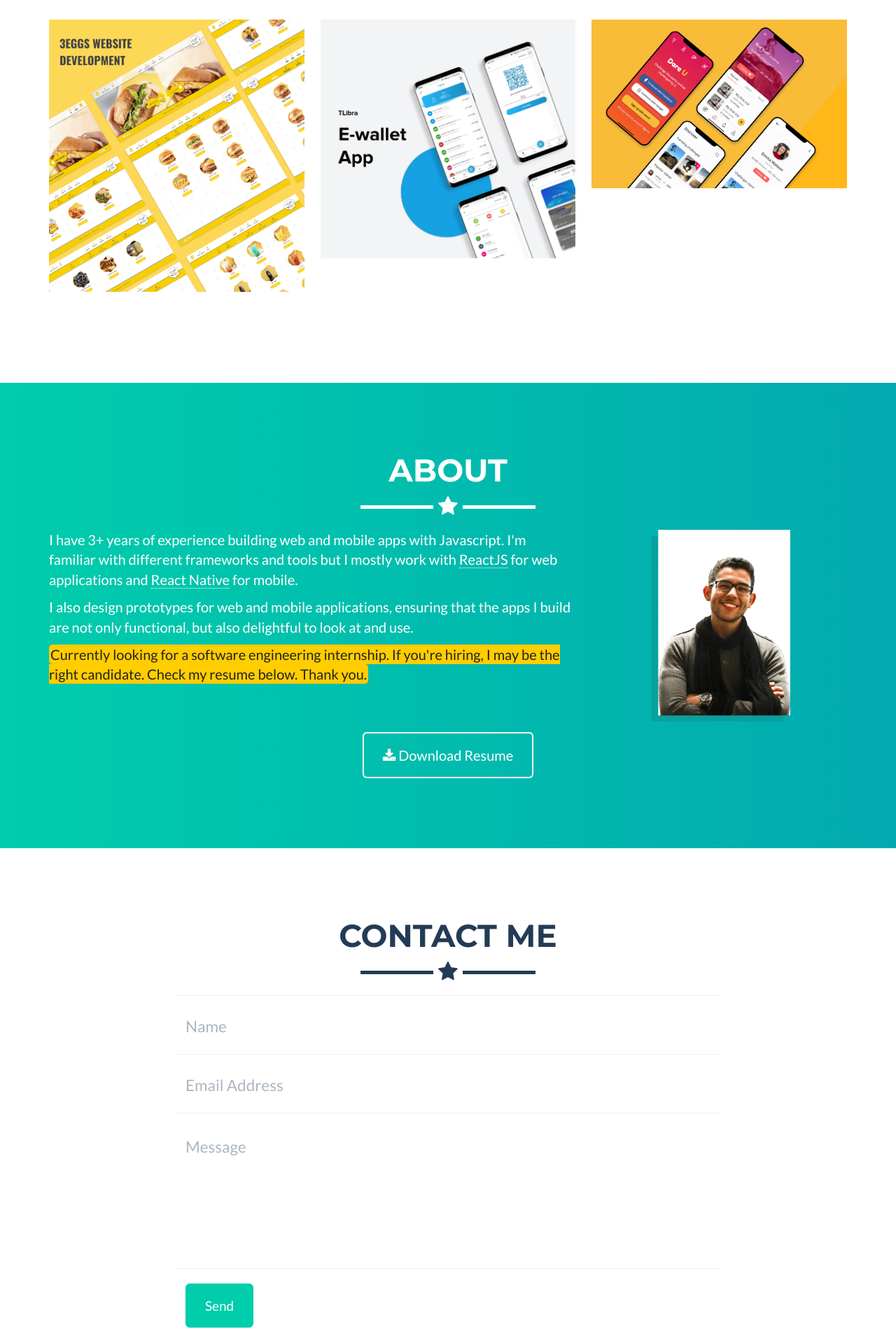
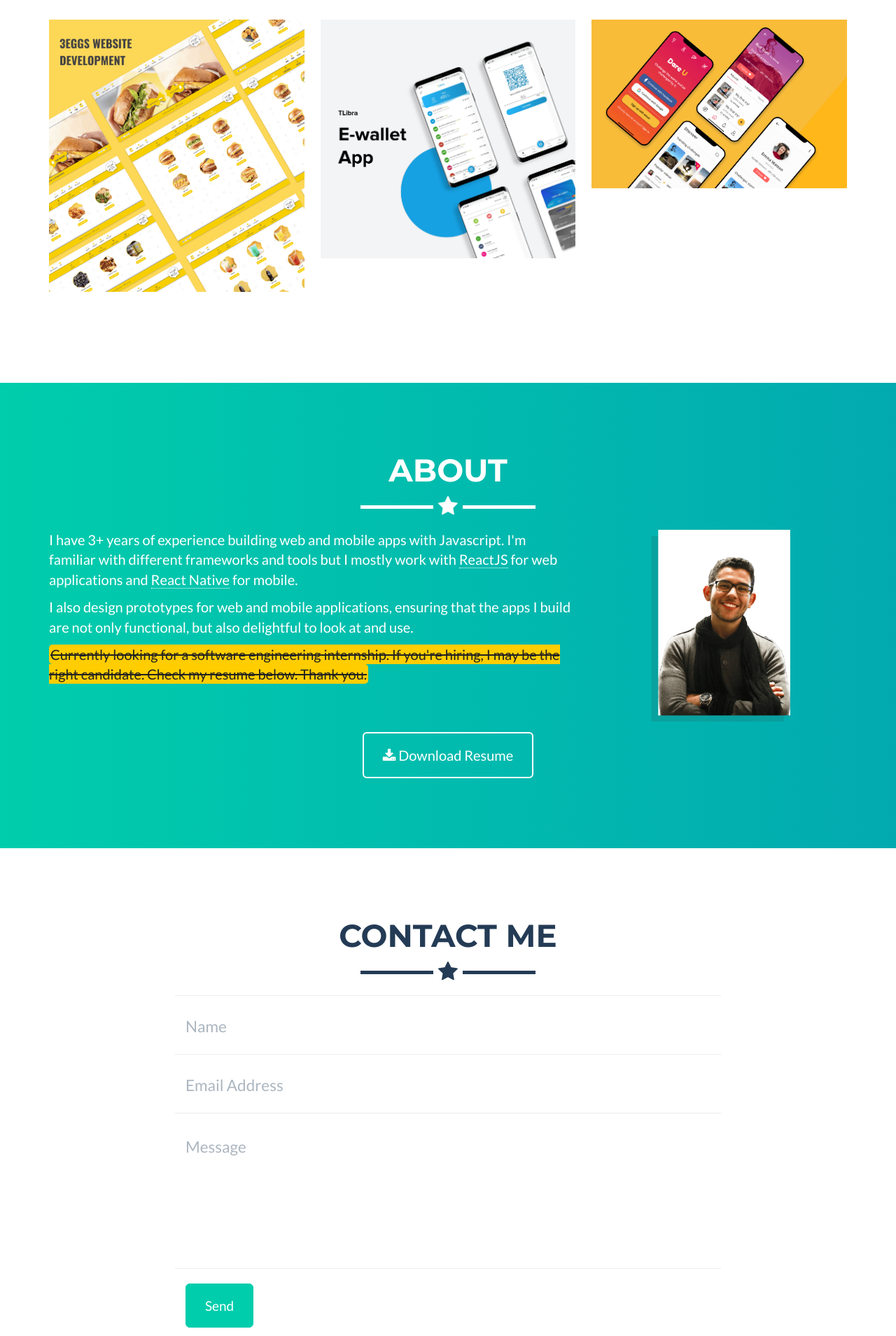
Before and after one commit to alaajerbi/alaajerbi.github.io, a Jekyll site: the page built from _posts/2020-10-11-chat-app.markdown, in a window 1280 px wide. Shown: the part 1354-3263 px from the top of the page at 70% size. Built offline with Jekyll 4.4.1, drawn with Linux system fonts in a browser that asks for light colours.

Commit message:
Strikethrough old text

```diff
--- a/_includes/about.html
+++ b/_includes/about.html
@@ -14,8 +14,8 @@
                     web applications and <a href="https://reactnative.dev">React Native</a> for mobile. </p>
                 <p>I also design prototypes for web and mobile applications, ensuring that the apps I build are not only
                     functional, but also delightful to look at and use.</p>
-                <p id="highlighted"><span>Currently looking for a software engineering internship. If you're hiring, I
-                        may be the right candidate. Check my resume below. Thank you.</span></p>
+                <p id="highlighted"><span><s>Currently looking for a software engineering internship. If you're hiring, I
+                        may be the right candidate. Check my resume below. Thank you.</s></span></p>
             </div>
             <div class="col-md-4" id="about-image" style="display: flex; justify-content: center">
                 <img class="img-responsive" width="200" src="img/about.png" alt="Hi there!" / </div>
```
